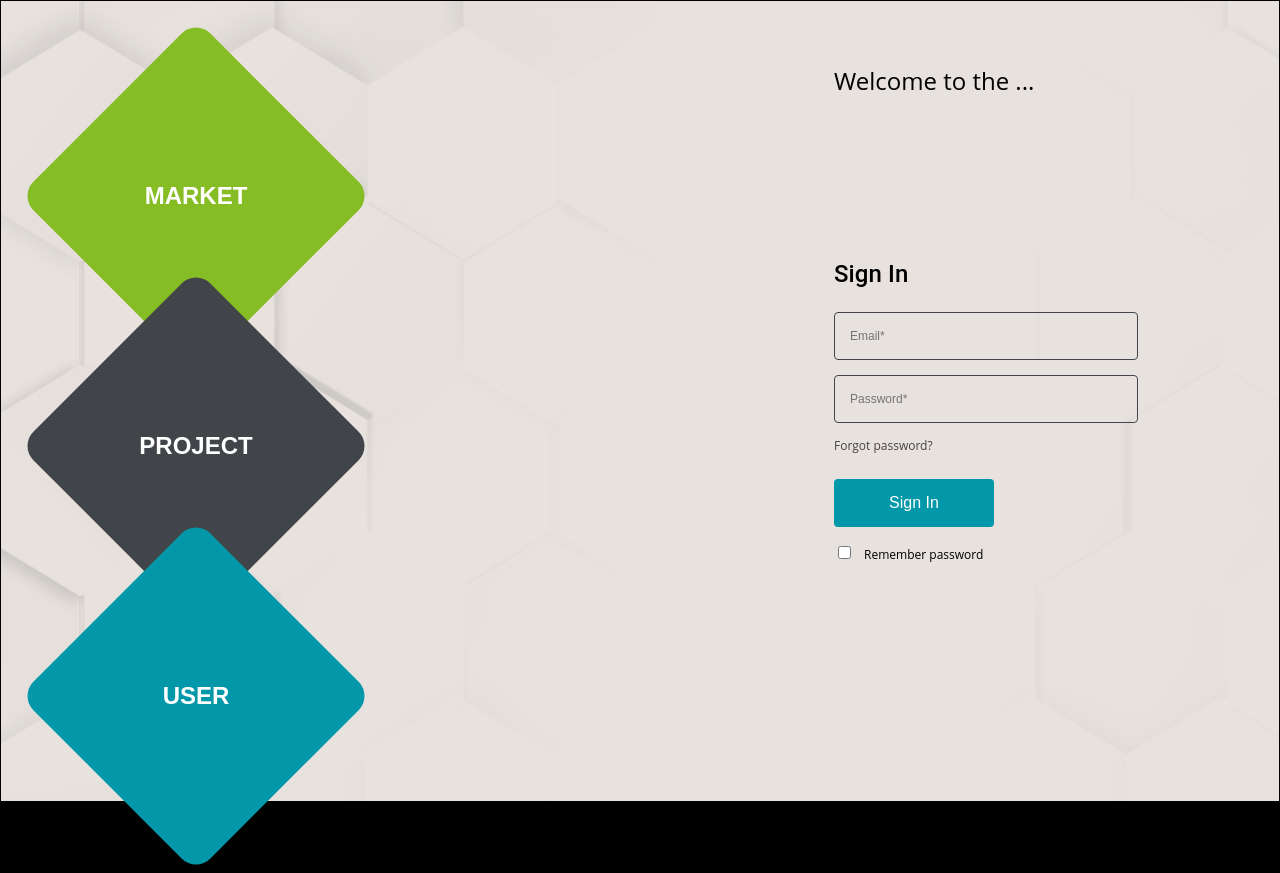
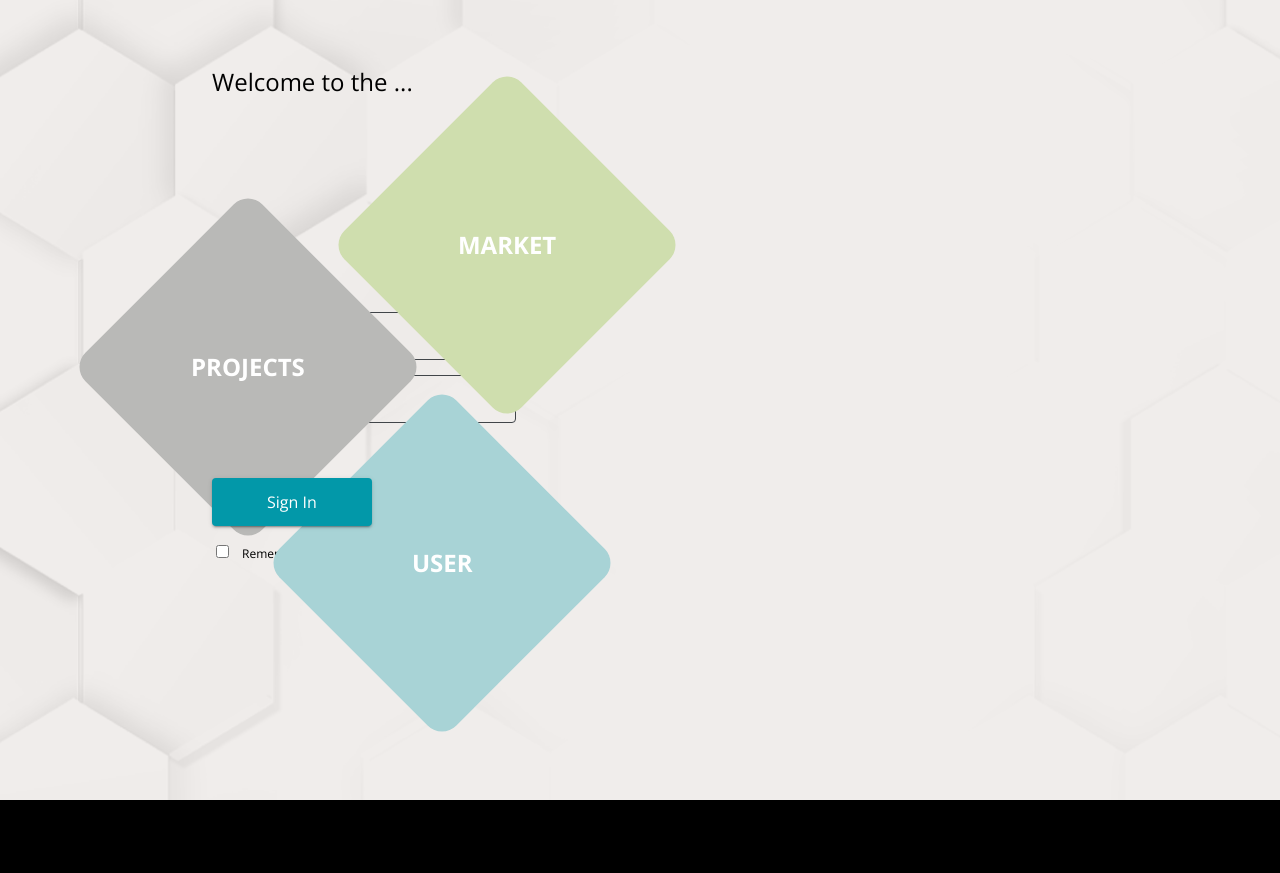
Before and after one commit to evakerrigan/test_Research-Lab, a React (Vite) app: page / in a window 1280 px wide. After the commit the page ends 800 px from the top, so only its background shows below. Built offline with nearby package versions, Linux system fonts and the light colour scheme.

Commit message:
feat: add mui, process develop

```diff
--- a/index.html
+++ b/index.html
@@ -1,13 +1,17 @@
 <!DOCTYPE html>
 <html lang="en">
+
 <head>
   <meta charset="UTF-8" />
   <link rel="icon" type="image/svg+xml" href="/vite.svg" />
+  <link href="https://fonts.googleapis.com/css2?family=Open+Sans:wght@300;400;700&display=swap" rel="stylesheet">
   <meta name="viewport" content="width=device-width, initial-scale=1.0" />
   <title>Vite + React + TS</title>
 </head>
+
 <body>
   <div id="root"></div>
   <script type="module" src="/src/main.tsx"></script>
 </body>
+
 </html>
--- a/package.json
+++ b/package.json
@@ -10,6 +10,9 @@
     "preview": "vite preview"
   },
   "dependencies": {
+    "@emotion/react": "^11.11.0",
+    "@emotion/styled": "^11.11.0",
+    "@mui/material": "^5.13.1",
     "@reduxjs/toolkit": "^1.9.5",
     "@types/react-redux": "^7.1.25",
     "formik": "^2.2.9",
--- a/src/App.tsx
+++ b/src/App.tsx
@@ -1,19 +1,36 @@
+import { Container, Grid, Typography } from '@mui/material';
 import './App.css'
 import { Authorization } from './components/Authorization/Authorization';
 import { NavBar } from './components/NavBar/NavBar';
+import BackgroundImage from './assets/image/background.png';
 
 function App() {
 
   return (
-    <div className="container">
-      <div className="wrapper wrapper-left">
-        <NavBar />
-      </div>
-      <div className="wrapper wrapper-right">
-        <div className="app-title">Welcome to the ...</div>
-        <Authorization />
-      </div>
-    </div>
+    <Container fixed
+      sx={{
+        width: 1440,
+        height: 800,
+        backgroundColor: '#E7E2DE',
+        backgroundImage: `url(${BackgroundImage})`,
+      }}
+    >
+      <Grid container spacing={0}>
+        <Grid item xs={6} lg={6}>
+          <NavBar />
+        </Grid>
+        <Grid item xs={6} lg={6} pt={8} pl={24.5}>
+          <Typography
+            component="div"
+            fontSize={24}
+            fontWeight={400}
+          >
+            Welcome to the ...
+          </Typography>
+          <Authorization />
+        </Grid>
+      </Grid>
+    </Container>
   )
 }
 
--- a/src/components/Authorization/Authorization.css
+++ b/src/components/Authorization/Authorization.css
@@ -1,17 +1,3 @@
-.authorization {
-  padding: 165px 0 0 0;
-}
-/* .authorization-form {
-  padding: 26px 0 0 0;
-} */
-.authorization-title {
-  font-family: 'Roboto', sans-serif;
-  font-size: 24px;
-  font-weight: 500;
-  line-height: 24px;
-  letter-spacing: 0.1px;
-  padding: 0 0 26px 0;
-}
 .authorization-input {
   display: block;
   width: 272px;
@@ -26,25 +12,6 @@
   outline: none;
 }
 
-.authorization-question {
-  font-size: 12px;
-  line-height: 16px;
-  color: rgba(0, 0, 0, 0.7);
-}
-.authorization-submit {
-  padding: 13px 55px;
-  font-size: 16px;
-  line-height: 22px;
-  color: rgba(255, 255, 255, 1);
-  background: rgba(2, 152, 169, 1);
-  border: none;
-  border-radius: 4px;
-  margin: 25px 0 0 0;
-  cursor: pointer;
-}
-.authorization-submit:hover {
-  box-shadow: 0px 8px 8px rgba(0, 0, 0, 0.6);
-}
 .input-wrapper {
   padding: 15px 0 0 0;
 }
--- a/src/components/Authorization/Authorization.tsx
+++ b/src/components/Authorization/Authorization.tsx
@@ -4,6 +4,7 @@ import { AuthState, authSlice, selectorAuth } from '../../store/auth';
 import { FormEvent } from 'react';
 import { Formik, Field, Form, FormikHelpers, ErrorMessage } from 'formik';
 import * as Yup from 'yup';
+import { Box, Button, TextField, Typography } from '@mui/material';
 
 interface Values {
   email: string;
@@ -38,10 +39,9 @@ export const Authorization = () => {
   const isAuth = useSelector<AuthState>(selectorAuth);
 
   return (
-    <div className="authorization">
+    <Box pt={19.5}>
       {!isAuth ? (
-        <div>
-
+        <Box >
           <Formik
             initialValues={{
               email: '',
@@ -58,7 +58,8 @@ export const Authorization = () => {
           >
 
             <Form>
-              <div className="authorization-title">Sign In</div>
+              <Typography component="div" fontSize={24} fontWeight={500} pb={2.5}>Sign In</Typography>
+              <Box ></Box>
               <Field
                 id="email"
                 name="email"
@@ -82,9 +83,25 @@ export const Authorization = () => {
                 name="password"
                 className="invalid-feedback"
               />
-              <div className="authorization-question">Forgot password?</div>
+              <Typography component="div" fontSize={12} className="authorization-question">Forgot password?</Typography>
 
-              <button type="submit" className="authorization-submit">Sign In</button>
+              <Button
+                type="submit"
+                variant="contained"
+                sx={{
+                  padding: '10px 55px',
+                  fontSize: '16px',
+                  borderRadius: '4px',
+                  marginTop: '22px',
+                  textTransform: 'capitalize',
+                  '&:hover': {
+                    backgroundColor: 'primary.main',
+                    boxShadow: '0px 8px 8px rgba(0, 0, 0, 0.6)',
+                  }
+                }}
+              >
+                Sign In
+              </Button>
 
               <div className="input-wrapper">
                 <input type="checkbox" id="2" className="authorization-agree" />
@@ -94,12 +111,12 @@ export const Authorization = () => {
 
           </Formik>
 
-        </div>
+        </Box>
       ) :
 
         <button onClick={e => handleClick(e)} className="authorization-submit" type="submit">Sign Out</button>
 
       }
-    </div>
+    </Box>
   );
 }
--- a/src/components/NavBar/NavBar.css
+++ /dev/null
@@ -1,29 +0,0 @@
-.navbar-button {
-  width: 250px;
-  height: 250px;
-  border: none;
-  transform: rotate(45deg);
-  text-transform: uppercase;
-  color: #fff;
-  border-radius: 20px;
-  font-size: 24px;
-  font-weight: 700;
-  line-height: 18px;
-  cursor: pointer;
-  /* letter-spacing: 0.15; */
-}
-.button-text {
-  transform: rotate(-45deg);
-}
-.navbar-button:hover {
-  box-shadow: 0px 8px 8px rgba(0, 0, 0, 0.6);
-}
-.green {
-  background-color: #86BD24;
-}
-.grey {
-  background-color: #414549;
-}
-.blue {
-  background-color: #0298A9;
-}
--- a/src/components/NavBar/NavBar.tsx
+++ b/src/components/NavBar/NavBar.tsx
@@ -1,11 +1,72 @@
-import './NavBar.css';
+import { Box, Link, Typography } from '@mui/material';
+import { useSelector } from 'react-redux';
+import { AuthState, selectorAuth } from '../../store/auth';
+
+const main = 'main'
+const light = 'light'
+
+const myLinks = [
+  { title: 'MARKET', color: 'secondary', positionTop: '120px', positionLeft: '366px' },
+  { title: 'PROJECTS', color: 'info', positionTop: '242px', positionLeft: '107px' },
+  { title: 'USER', color: 'primary', positionTop: '438px', positionLeft: '301px' },
+]
 
 export const NavBar = () => {
+
+  const isAuth = useSelector<AuthState>(selectorAuth);
+  const authColor = isAuth ? main : light
+  const isLinksActive = isAuth ? 'auto' : 'none'
+
   return (
-    <div className="navbar">
-      <button className="navbar-button green"><div className="button-text">Market</div></button>
-      <button className="navbar-button grey" ><div className="button-text">Project</div></button>
-      <button className="navbar-button blue" ><div className="button-text">User</div></button>
-    </div>
+    <Box sx={{ position: 'relative' }}>
+      {myLinks.map(({ title, color, positionTop, positionLeft }) => (
+        <CustomLink key={title}
+          title={title}
+          color={`${color}.${authColor}`}
+          isActive={isLinksActive}
+          positionTopLink={positionTop}
+          positionLeftLink={positionLeft}
+        />
+      ))}
+    </Box>
   )
 }
+
+interface CustomLinkProps {
+  title: string;
+  color: string;
+  isActive: string;
+  positionTopLink: string;
+  positionLeftLink: string;
+}
+
+const CustomLink = ({ title, color, isActive, positionTopLink, positionLeftLink }: CustomLinkProps) => {
+
+  return (
+    <Link href="#" color="#fff" underline="none" sx={{
+      pointerEvents: isActive,
+      top: positionTopLink,
+      left: positionLeftLink,
+      position: 'absolute',
+    }}>
+      <Box
+        display="flex" justifyContent="center" alignItems="center"
+        sx={{
+          width: 250,
+          height: 250,
+          backgroundColor: color,
+          borderRadius: '20px',
+          transform: 'rotate(-45deg)',
+          '&:hover': {
+            boxShadow: '-8px 8px 8px rgba(0, 0, 0, 0.6)',
+          }
+        }}>
+        <Typography component="div" textAlign="center" fontSize={24} fontWeight={700}
+          sx={{
+            transform: 'rotate(45deg)',
+          }}
+        >{title}</Typography>
+      </Box>
+    </Link >
+  )
+}
--- a/src/index.css
+++ b/src/index.css
@@ -1,24 +1,5 @@
 :root {
-  /* font-family: Inter, system-ui, Avenir, Helvetica, Arial, sans-serif; */
-  /* line-height: 1.5; */
-  /* font-weight: 400; */
-
-  @import url('https://fonts.googleapis.com/css2?family=Open+Sans:wght@300;400;700&display=swap');
   font-family: 'Open Sans', sans-serif;
-  font-weight: 400;
-
-  @import url('https://fonts.googleapis.com/css2?family=Roboto:wght@500&display=swap');
-  /* font-family: 'Roboto', sans-serif; */
-
-  /* color-scheme: light dark;
-  color: rgba(255, 255, 255, 0.87);
-  background-color: #242424; */
-
-  /* font-synthesis: none;
-  text-rendering: optimizeLegibility;
-  -webkit-font-smoothing: antialiased;
-  -moz-osx-font-smoothing: grayscale;
-  -webkit-text-size-adjust: 100%; */
 }
 
 body {
--- a/src/main.tsx
+++ b/src/main.tsx
@@ -1,14 +1,51 @@
-import React from 'react'
-import ReactDOM from 'react-dom/client'
-import App from './App.tsx'
-import './index.css'
-import { Provider } from 'react-redux'
-import { store } from './store/store.ts'
+// import React from 'react';
+import ReactDOM from 'react-dom/client';
+import App from './App.tsx';
+import './index.css';
+import { Provider } from 'react-redux';
+import { store } from './store/store.ts';
+import { ThemeProvider, createTheme } from '@mui/material';
+
+export const theme = createTheme({
+  typography: {
+    fontFamily: ['Open Sans', 'sans-serif'].join(','),
+    fontSize: 12,
+  },
+  palette: {
+    primary: {
+      main: '#0298A9',
+      light: '#A8D3D6',
+      contrastText: '#fff',
+    },
+    secondary: {
+      main: '#86BD24',
+      light: '#CFDEAE',
+      contrastText: '#fff',
+    },
+    info: {
+      main: '#414549',
+      light: '#B9B9B7',
+      contrastText: '#fff',
+    },
+  },
+  breakpoints: {
+    values: {
+      xs: 1440,
+      sm: 1440,
+      md: 1440,
+      lg: 1440,
+      xl: 1440,
+    },
+  },
+});
+
 
 ReactDOM.createRoot(document.getElementById('root') as HTMLElement).render(
   // <React.StrictMode>
-    <Provider store={store}>
+  <Provider store={store}>
+    <ThemeProvider theme={theme} >
       <App />
-    </Provider>
+    </ThemeProvider>
+  </Provider>
   // </React.StrictMode>,
 )
```
Also changed, not shown: 1 other file (tests, documents, lock files or other folders). Lines whose indentation alone changed are shown as unchanged.
